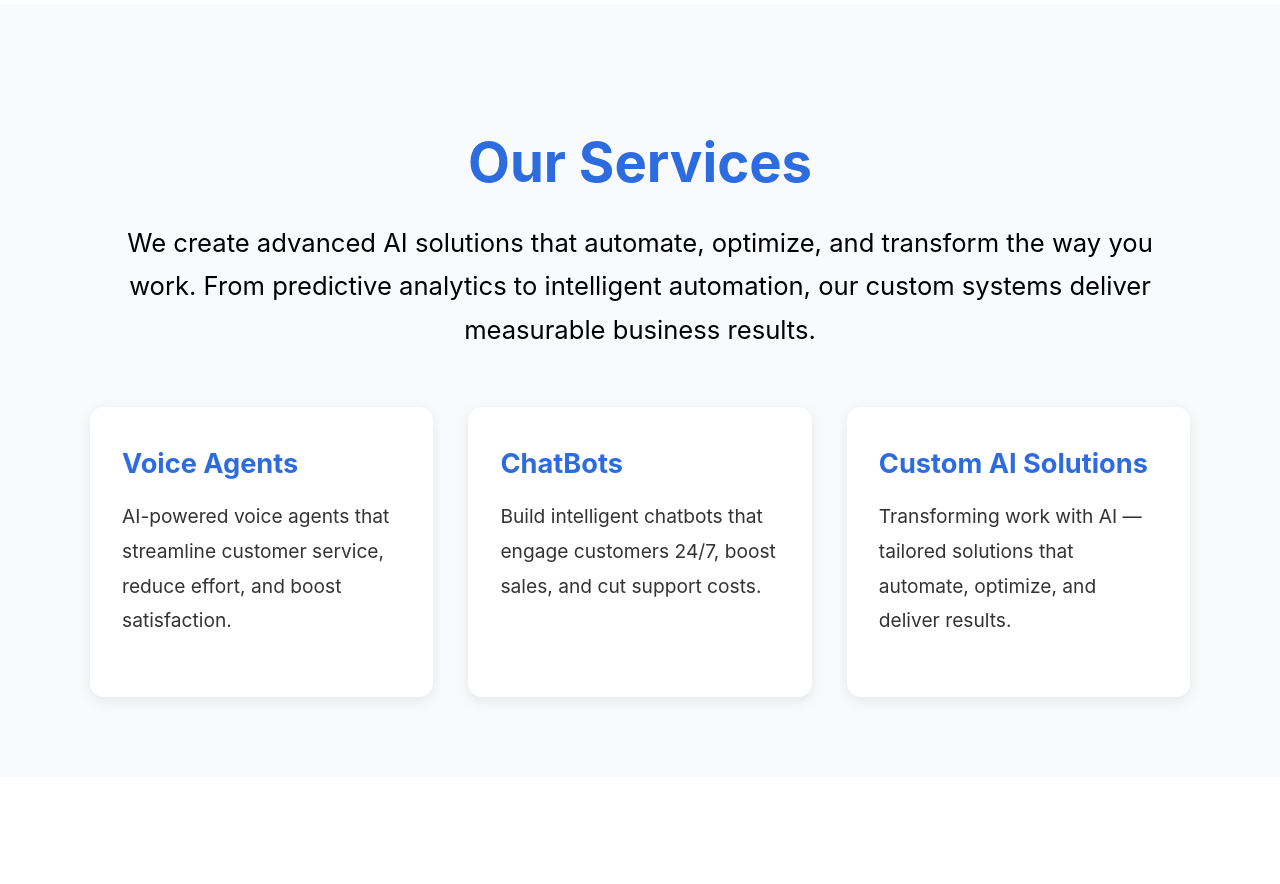
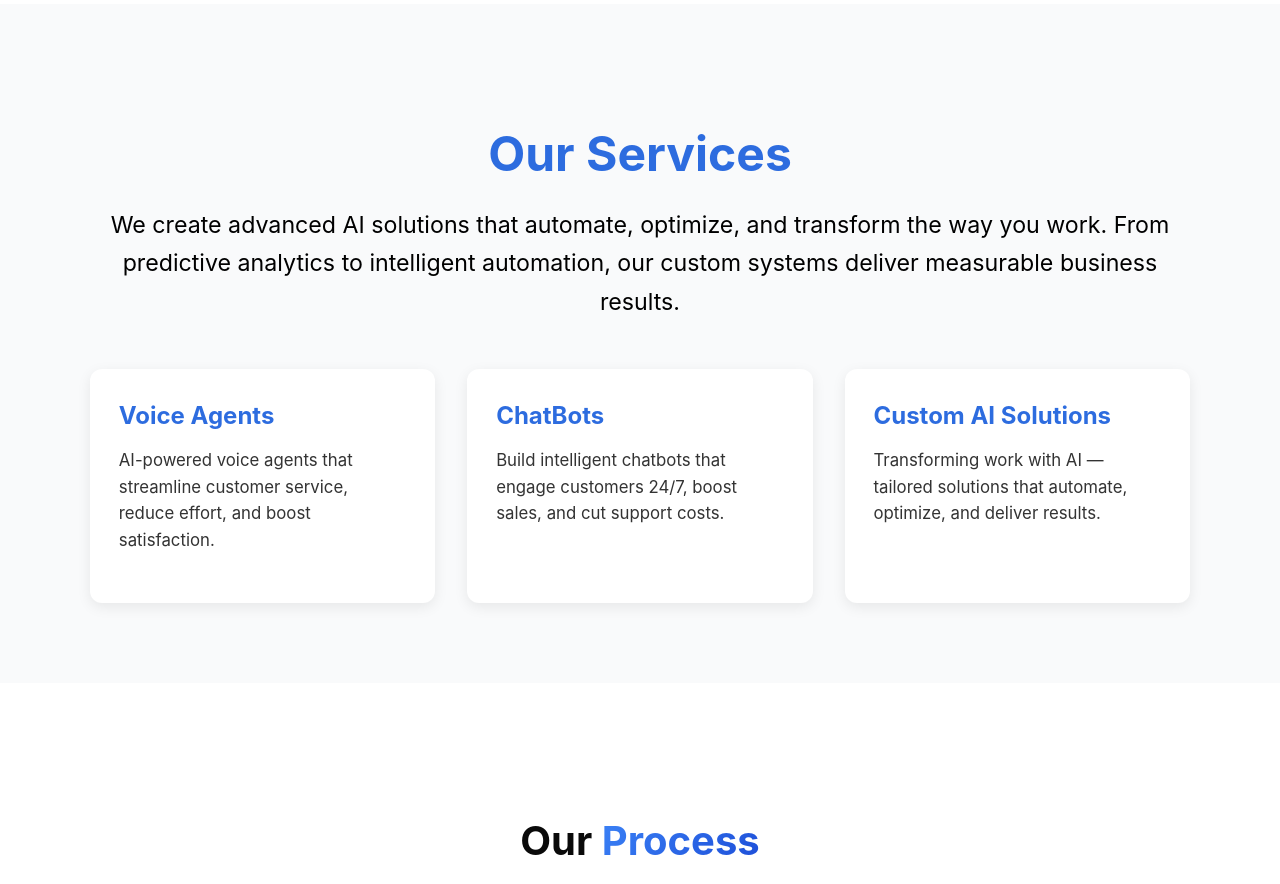
Before and after one commit to needlesanddials1/buiz-website, a React (Create React App) app: page / in a window 1280 px wide. Shown: the part 720-1604 px from the top of the page. Built offline with nearby package versions, Linux system fonts and the light colour scheme.

Commit message:
Update WorkWithUs.css

```diff
--- a/src/components/WorkWithUs.css
+++ b/src/components/WorkWithUs.css
@@ -10,49 +10,49 @@
 }
 
 .work-heading {
-  font-size: clamp(2.8rem, 5vw, 3.4rem); /* ✅ bigger heading */
+  font-size: clamp(2.4rem, 4.5vw, 3rem); /* ✅ slightly smaller */
   font-weight: 700; /* ✅ bold */
   color: #2d6cdf; /* ✅ brand blue */
-  margin-bottom: 1.5rem;
+  margin-bottom: 1.2rem;
 }
 
 .work-subheading {
-  font-size: clamp(1.3rem, 2.8vw, 1.6rem); /* ✅ bigger intro */
-  line-height: 1.7;
+  font-size: clamp(1.2rem, 2.4vw, 1.45rem); /* ✅ slightly smaller */
+  line-height: 1.65;
   color: #000; /* ✅ black text */
-  margin-bottom: 3.5rem;
+  margin-bottom: 3rem;
 }
 
 .tiles-grid {
   display: grid;
-  grid-template-columns: repeat(auto-fit, minmax(280px, 1fr));
-  gap: 2.2rem;
+  grid-template-columns: repeat(auto-fit, minmax(260px, 1fr));
+  gap: 2rem;
 }
 
 .tile {
   background: #fff;
-  border-radius: 14px;
-  padding: 2.5rem 2rem;
+  border-radius: 12px;
+  padding: 2rem 1.8rem;
   box-shadow: 0 4px 14px rgba(0, 0, 0, 0.08);
   text-align: left;
   transition: transform 0.25s ease, box-shadow 0.25s ease;
 }
 
 .tile:hover {
-  transform: translateY(-8px);
-  box-shadow: 0 12px 26px rgba(0, 0, 0, 0.15);
+  transform: translateY(-6px);
+  box-shadow: 0 12px 24px rgba(0, 0, 0, 0.12);
 }
 
 .tile-name {
-  font-size: 1.7rem; /* ✅ bigger title */
+  font-size: 1.5rem; /* ✅ scaled down */
   font-weight: 700;
-  color: #2d6cdf; /* ✅ brand blue */
-  margin-bottom: 1rem;
+  color: #2d6cdf;
+  margin-bottom: 0.8rem;
 }
 
 .tile-desc {
-  font-size: 1.2rem; /* ✅ bigger text */
-  line-height: 1.8;
+  font-size: 1.05rem; /* ✅ scaled down */
+  line-height: 1.6;
   color: #333;
 }
 
@@ -63,18 +63,18 @@
   }
 
   .work-heading {
-    font-size: 2.4rem;
+    font-size: 2rem;
   }
 
   .work-subheading {
-    font-size: 1.2rem;
+    font-size: 1.1rem;
   }
 
   .tile-name {
-    font-size: 1.4rem;
+    font-size: 1.3rem;
   }
 
   .tile-desc {
-    font-size: 1.05rem;
+    font-size: 1rem;
   }
 }
```
